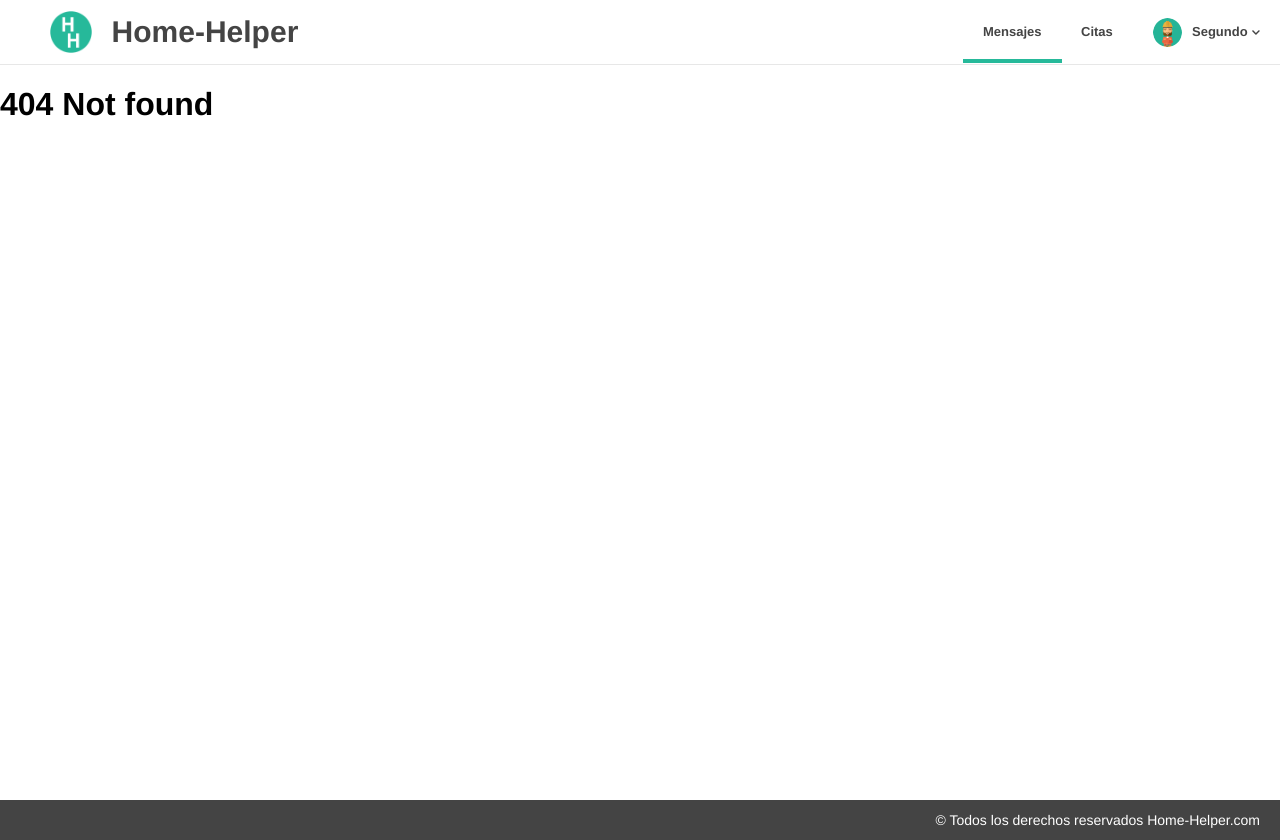
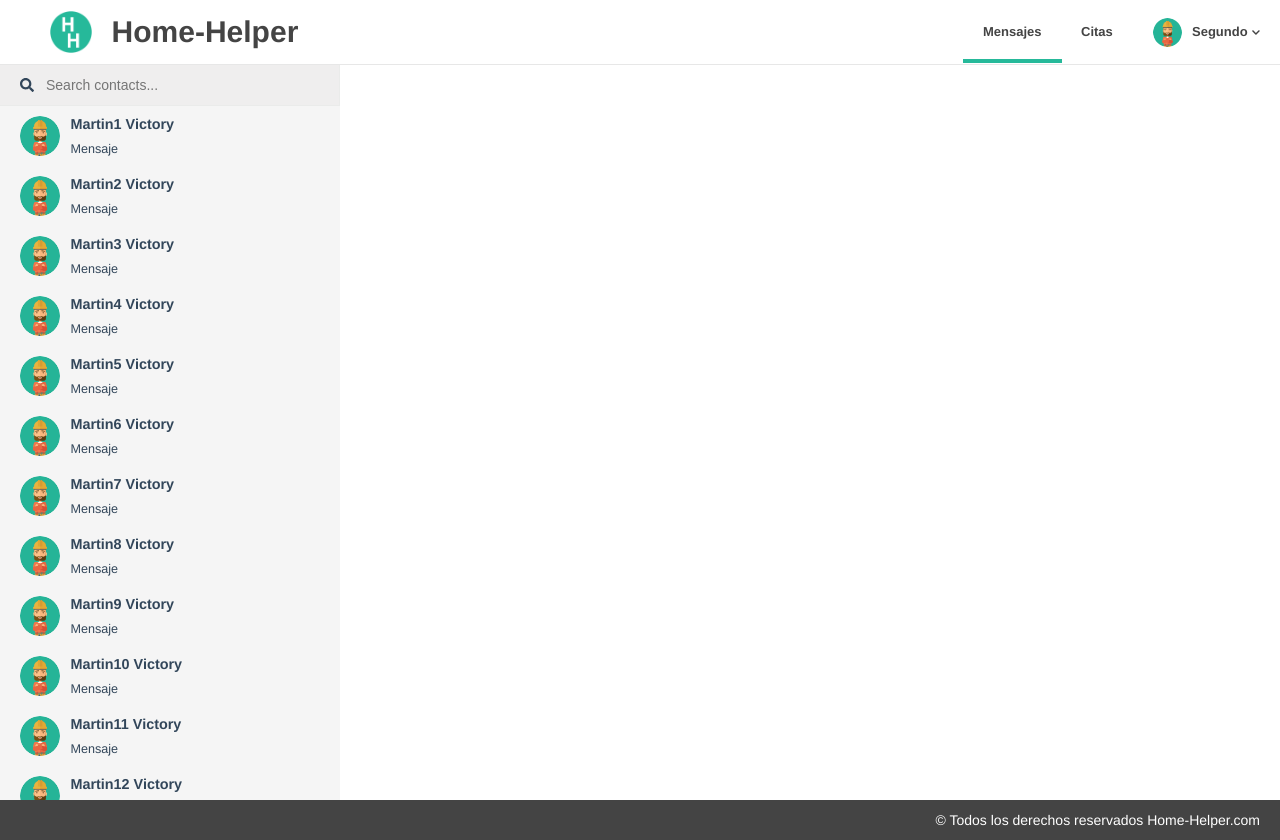
Before and after one commit to segundofarina/HomeHelperReact, a React (Create React App) app: page /messages in a window 1280 px wide. Before the commit this address had no page. Built offline with nearby package versions, Linux system fonts and the light colour scheme.

Commit message:
Messages page started, contacts list working

```diff
--- a/src/App.js
+++ b/src/App.js
@@ -5,6 +5,7 @@ import Layout from './hoc/Layout/Layout'
 import Home from './containers/home/Home'
 import Search from './containers/search/Search'
 import Profile from './containers/profile/Profile'
+import Messages from './containers/messages/Messages'
 
 class App extends Component {
   render() {
@@ -16,6 +17,7 @@ class App extends Component {
               <Route path="/" exact component={Home} />
               <Route path="/search" exact component={Search} />
               <Route path="/profile" exact component={Profile} />
+              <Route path="/messages" exact component={Messages} />
               <Route render={() => (<h1>404 Not found</h1>)} />
             </Switch>
           </Layout>
--- /dev/null
+++ b/src/components/Messages/ContactList/ContactItem/ContactItem.js
@@ -0,0 +1,29 @@
+import React from 'react'
+import styles from './ContactItem.module.css'
+import defaultImg from '../../../../assets/img/defaultProfile.png'
+
+const contactItem = (props) => {
+
+    let previewMsg = props.previewMsg.substr(0, 25)
+    if(props.previewMsg && props.previewMsg.length > 25) {
+        previewMsg += '...'
+    }
+
+    return (
+        <div className={styles.ContactItem} onClick={props.onClick}>
+            <div className={styles.Wrap}>
+                <img src={defaultImg} alt="" className={styles.ProfilePicture} />
+                <div className={styles.ContactInfo}>
+                    <p className={styles.Name}>
+                        {props.name}
+                    </p>
+                    <p className={styles.Msg}>
+                        {previewMsg}
+                    </p>
+                </div>
+            </div>
+        </div>
+    )
+}
+
+export default contactItem
--- /dev/null
+++ b/src/components/Messages/ContactList/ContactItem/ContactItem.module.css
@@ -0,0 +1,45 @@
+.ContactItem {
+    color: #32465a;
+    text-decoration: none;
+    margin: auto;
+    padding: 10px 0;
+    font-size: 0.9em;
+    cursor: pointer;
+}
+
+.ContactItem .Active {
+    background: #d8d8d8;
+}
+
+.ContactItem:hover {
+    background: #eaeaea;
+}
+
+.Wrap {
+    width: 88%;
+    margin: auto;
+    display: flex;
+    align-items: center;
+}
+
+.ProfilePicture {
+    width: 40px;
+    height: 40px;
+    object-fit: cover;
+    border-radius: 50%;
+    margin-right: 10px;
+}
+
+.Name {
+    font-weight: 600;
+    margin: 0 0 10px 0;
+}
+
+.Msg {
+    margin: 5px 0 0 0;
+    font-weight: 400;
+    white-space: nowrap;
+    overflow: hidden;
+    text-overflow: ellipsis;
+    font-size: 12.6px;
+}
--- /dev/null
+++ b/src/components/Messages/ContactList/ContactList.js
@@ -0,0 +1,36 @@
+import React, { Component } from 'react'
+import styles from './ContactList.module.css'
+import SearchBox from './SearchBox/SearchBox'
+import ContactItem from './ContactItem/ContactItem'
+
+class ContactList extends Component {
+
+    state = {
+        filterSearch: '',
+    }
+
+    handleFilterSearch = (event) => {
+        this.setState({filterSearch: event.target.value})
+    }
+
+    render () {
+        return (
+            <div className={styles.ContactList}>
+                <SearchBox handleFilterSearch={this.handleFilterSearch} value={this.state.filterSearch} />
+                <div className={styles.Contacts}>
+                    {this.props.contacts.filter(contact => {
+                        return contact.name.includes(this.state.filterSearch)
+                    }).map(contact => {
+                        return (<ContactItem
+                            key={contact.id}
+                            onClick={() => this.props.handleContactClick(contact.id)}
+                            name={contact.name}
+                            previewMsg={contact.msg} />)
+                    })}
+                </div>
+            </div>
+        )
+    }
+}
+
+export default ContactList
--- /dev/null
+++ b/src/components/Messages/ContactList/ContactList.module.css
@@ -0,0 +1,14 @@
+.ContactList {
+    display: flex;
+    flex-direction: column;
+    width: 40%;
+    max-width: 340px;
+    height: 100%;
+    background: #f5f5f5;
+    overflow: hidden;
+}
+
+.Contacts {
+    overflow-x: hidden;
+    overflow-y: scroll;
+}
--- /dev/null
+++ b/src/components/Messages/ContactList/SearchBox/SearchBox.js
@@ -0,0 +1,28 @@
+import React from 'react'
+import styles from './SearchBox.module.css'
+import { FontAwesomeIcon } from '@fortawesome/react-fontawesome'
+import { faSearch } from '@fortawesome/free-solid-svg-icons'
+
+const searchBox = (props) => {
+    const searchInput = React.createRef()
+
+    const focusSearchInput = () => {
+        searchInput.current.focus()
+    }
+
+    return (
+        <div className={styles.SearchBox}>
+            <div className={styles.Icon} onClick={focusSearchInput}>
+                <FontAwesomeIcon icon={faSearch} />
+            </div>
+            <input type="text"
+                className={styles.Input}
+                onChange={props.handleFilterSearch}
+                placeholder="Search contacts..."
+                value={props.value}
+                ref={searchInput} />
+        </div>
+    )
+}
+
+export default searchBox
--- /dev/null
+++ b/src/components/Messages/ContactList/SearchBox/SearchBox.module.css
@@ -0,0 +1,29 @@
+.SearchBox {
+    border-bottom: 1px solid #EAEBEA;
+    font-weight: 400;
+    border-right: 1px solid #EAEBEA;
+    color: #32465a;
+}
+
+.Input {
+    font-family: "proxima-nova", "Source Sans Pro", sans-serif;
+    padding: 10px 10px 10px 46px;
+    width: 100%;
+    border: none;
+    background: #efeeee;
+    font-size: 14px;
+    font-weight: 300;
+    line-height: 20px;
+}
+
+.Input:focus {
+    outline: none;
+    background: #e9e9e9;
+}
+
+.Icon {
+    position: absolute;
+    font-size: 14px;
+    margin: 12px 0 0 20px;
+    cursor: text;
+}
--- a/src/components/UI/Input/Input.js
+++ b/src/components/UI/Input/Input.js
@@ -24,9 +24,14 @@ const input = (props) => {
             break
     }
 
+    let labelElem = null
+    if(props.label) {
+        labelElem = (<label>{props.label}</label>)
+    }
+
     return (
         <div className={styles.formGroup}>
-            <label>{props.label}</label>
+            {labelElem}
             {inputElem}
         </div>
     )
--- /dev/null
+++ b/src/containers/messages/Messages.js
@@ -0,0 +1,32 @@
+import React, { Component } from 'react'
+import styles from './Messages.module.css'
+import ContactList from '../../components/Messages/ContactList/ContactList'
+
+class Messages extends Component {
+
+    handleContactClick(contactId) {
+        console.log(contactId)
+    }
+
+    render () {
+        const contacts = [{id: 1, name: 'Martin1 Victory', msg: 'Mensaje'},
+                            {id: 2, name: 'Martin2 Victory', msg: 'Mensaje'},
+                            {id: 3, name: 'Martin3 Victory', msg: 'Mensaje'},
+                            {id: 4, name: 'Martin4 Victory', msg: 'Mensaje'},
+                            {id: 5, name: 'Martin5 Victory', msg: 'Mensaje'},
+                            {id: 6, name: 'Martin6 Victory', msg: 'Mensaje'},
+                            {id: 7, name: 'Martin7 Victory', msg: 'Mensaje'},
+                            {id: 8, name: 'Martin8 Victory', msg: 'Mensaje'},
+                            {id: 9, name: 'Martin9 Victory', msg: 'Mensaje'},
+                            {id: 10, name: 'Martin10 Victory', msg: 'Mensaje'},
+                            {id: 11, name: 'Martin11 Victory', msg: 'Mensaje'},
+                            {id: 12, name: 'Martin12 Victory', msg: 'Mensaje'},]
+
+        return (
+            <div className={styles.Container}>
+                <ContactList contacts={contacts} handleContactClick={this.handleContactClick} />
+            </div>)
+    }
+}
+
+export default Messages
--- /dev/null
+++ b/src/containers/messages/Messages.module.css
@@ -0,0 +1,4 @@
+.Container {
+    display: flex;
+    height: calc(100vh - 65px);
+}
```
